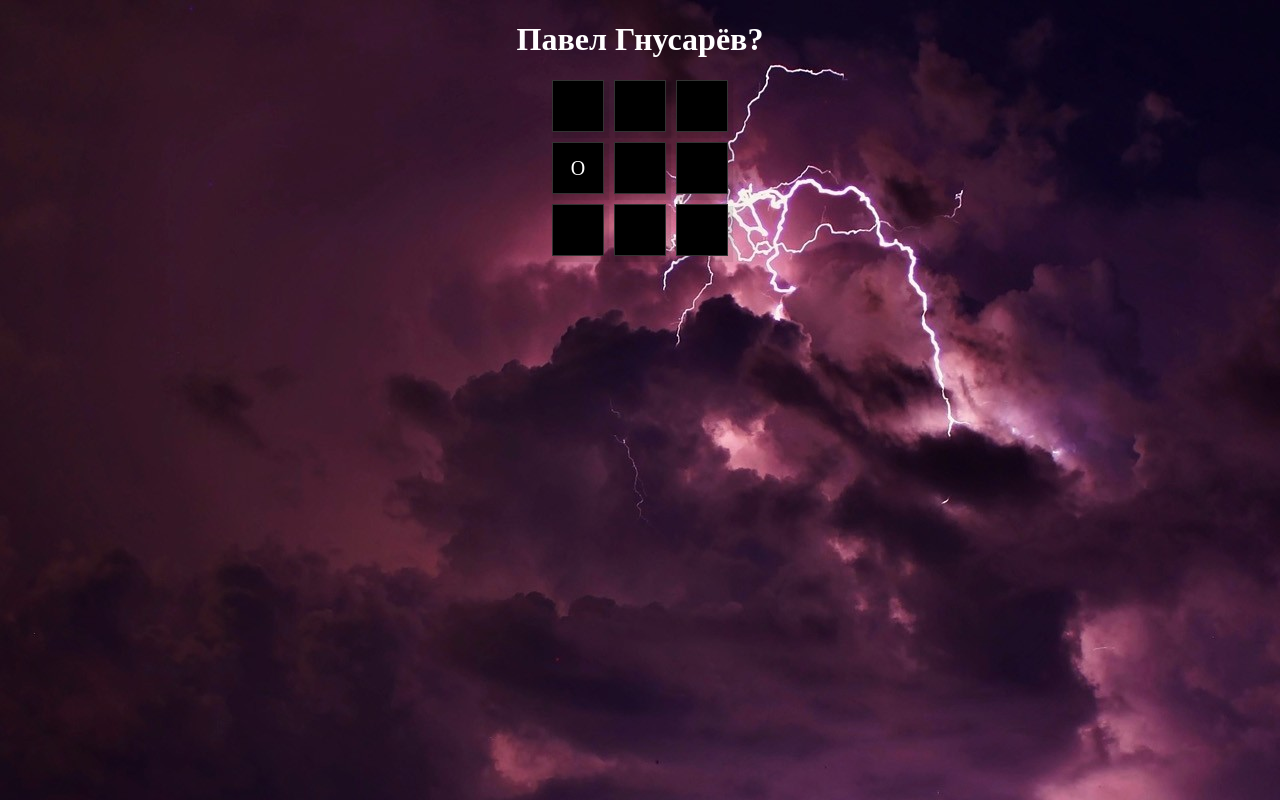
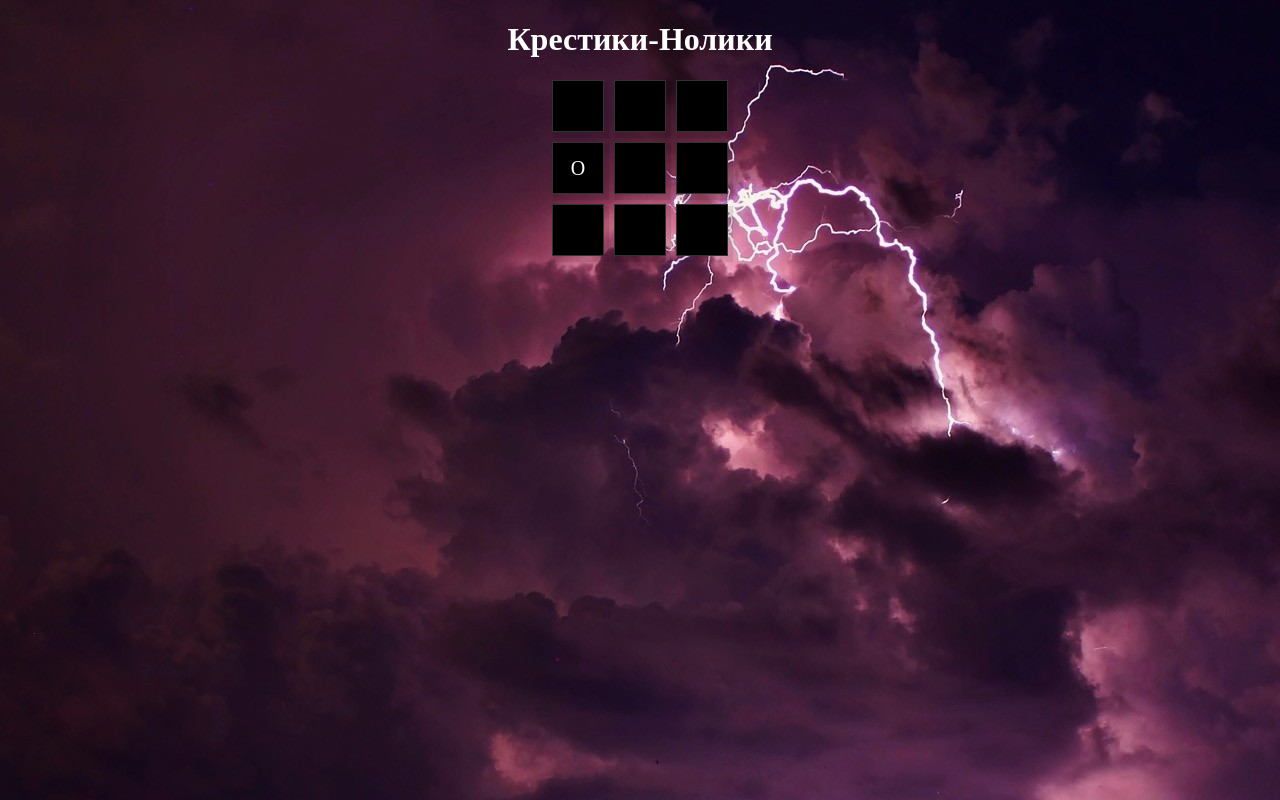
Before and after one commit to gnusarevpavel/gnusarevpavel.github.io, a plain HTML site: page index.html in a window 1280 px wide. Drawn offline with Linux system fonts and the light colour scheme.

Commit message:
Update index.html

```diff
--- a/index.html
+++ b/index.html
@@ -88,7 +88,7 @@ table {
 </style>
 </head>
 <body>
-<h1>Павел Гнусарёв?</h1>
+<h1>Крестики-Нолики</h1>
 
 <script language="JavaScript">
     alert("Привет, друг!");
```
